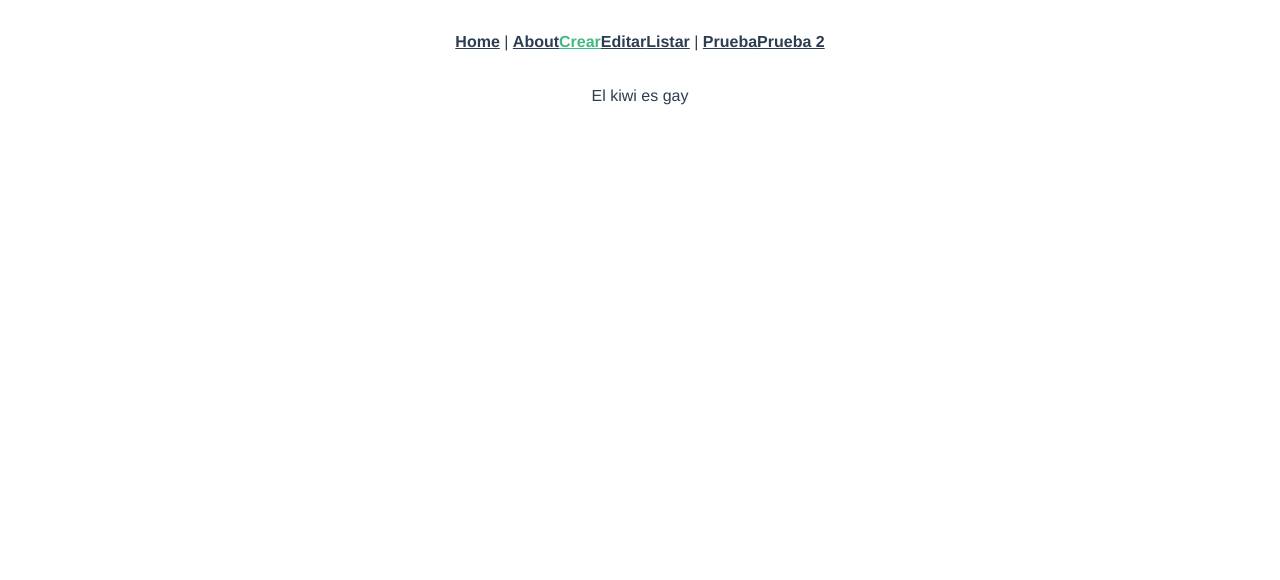
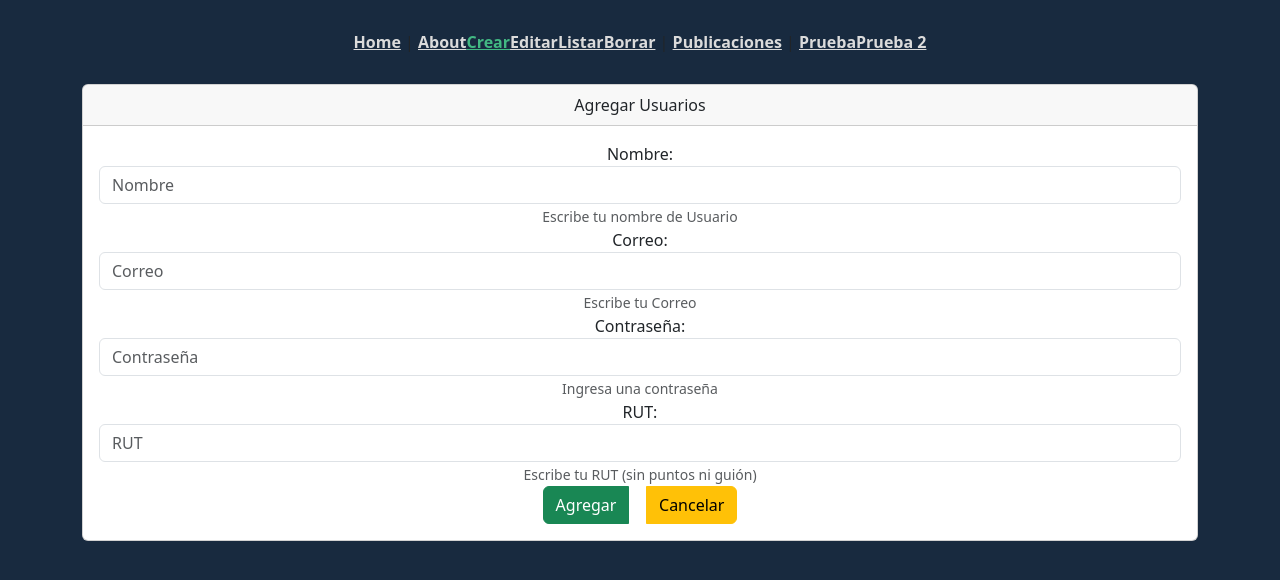
Before and after one commit to abordones/flp-vue, a Vue app: page /crear in a window 1280 px wide. Shown: the top 580 px of the page. Built offline with nearby package versions, Linux system fonts and the light colour scheme.

Commit message:
insert y select funcionales

```diff
--- a/public/index.html
+++ b/public/index.html
@@ -5,8 +5,9 @@
     <meta http-equiv="X-UA-Compatible" content="IE=edge">
     <meta name="viewport" content="width=device-width,initial-scale=1.0">
     <link rel="icon" href="<%= BASE_URL %>favicon.ico">
+    <link href="https://cdn.jsdelivr.net/npm/bootstrap@5.3.0-alpha1/dist/css/bootstrap.min.css" rel="stylesheet" integrity="sha384-GLhlTQ8iRABdZLl6O3oVMWSktQOp6b7In1Zl3/Jr59b6EGGoI1aFkw7cmDA6j6gD" crossorigin="anonymous">
     <title>aloooo</title>
-    <link href="https://cdn.jsdelivr.net/npm/bootstrap@5.2.3/dist/css/bootstrap.min.css" rel="stylesheet" integrity="sha384-rbsA2VBKQhggwzxH7pPCaAqO46MgnOM80zW1RWuH61DGLwZJEdK2Kadq2F9CUG65" crossorigin="anonymous">
+
   </head>
   <body>
     <noscript>
--- a/src/App.vue
+++ b/src/App.vue
@@ -5,7 +5,10 @@
 
     <router-link to="/crear">Crear</router-link>
     <router-link to="/editar">Editar</router-link>
-    <router-link to="/listar">Listar</router-link> |
+    <router-link to="/listar">Listar</router-link>
+    <router-link to="/borrar">Borrar</router-link> |
+
+    <router-link to="/publicaciones">Publicaciones</router-link> |
 
     <router-link to="/dinamico">Prueba</router-link>
     <router-link to="/dinamico2">Prueba 2</router-link>
@@ -17,25 +20,26 @@
 
 <style>
 #app {
-  font-family: Avenir, Helvetica, Arial, sans-serif;
   -webkit-font-smoothing: antialiased;
   -moz-osx-font-smoothing: grayscale;
   text-align: center;
-  color: #2c3e50;
+  background-color: #182a3f;
+  min-height: 100vh;
 }
-
-
 
 nav {
   padding: 30px;
+
 }
 
 nav a {
   font-weight: bold;
-  color: #2c3e50;
+  color: #dbdbdb;
+
 }
 
 nav a.router-link-exact-active {
   color: #42b983;
+
 }
 </style>
--- /dev/null
+++ b/src/components/BorrarU.vue
@@ -0,0 +1,14 @@
+<template>
+    <div>
+        El kiwi es gay
+    </div>
+
+</template>
+
+
+<script>
+export default{
+
+
+}
+</script>
--- a/src/components/CrearU.vue
+++ b/src/components/CrearU.vue
@@ -1,6 +1,50 @@
 <template>
-    <div>
-        El kiwi es gay
+    <div class="container">
+
+        <div class="card">
+            <div class="card-header">
+                Agregar Usuarios
+            </div>
+            <div class="card-body">
+
+                <form v-on:submit.prevent="agregarRegistro">
+
+                    <div class="form-group">
+                        <label for="nombre">Nombre:</label>
+                        <input type="text"
+                            class="form-control" required name="nombre" v-model="usuario.name" id="nombre" aria-describedby="helpId" placeholder="Nombre">
+                        <small id="helpId" class="form-text text-muted">Escribe tu nombre de Usuario</small>
+                    </div>
+                    <div class="form-group">
+                        <label for="">Correo:</label>
+                        <input type="text"
+                            class="form-control" required name="correo" id="correo" v-model="usuario.email" aria-describedby="helpId" placeholder="Correo">
+                        <small id="helpId" class="form-text text-muted">Escribe tu Correo</small>
+                    </div>
+                    <div class="form-group">
+                        <label for="">Contraseña:</label>
+                        <input type="password"
+                            class="form-control" required name="contraseña" id="contraseña" v-model="usuario.password" aria-describedby="helpId" placeholder="Contraseña">
+                        <small id="helpId" class="form-text text-muted">Ingresa una contraseña</small>
+                    </div>
+                    <div class="form-group">
+                        <label for="">RUT:</label>
+                        <input type="number"
+                            min="100000000" max="99999999" required class="form-control" name="rut" id="rut" v-model="usuario.rut" aria-describedby="helpId" placeholder="RUT">
+                        <small id="helpId" class="form-text text-muted">Escribe tu RUT (sin puntos ni guión)</small>
+                    </div>
+
+                    <div class="btn-group" role="group" aria-label="">
+                        <button type="submit" class="btn btn-success">Agregar</button>
+                        <span style="color: white">||</span>
+                        <router-link :to="{name:'Listar'}" class="btn btn-warning">Cancelar</router-link>
+                    </div>
+                </form>
+
+            </div>
+
+        </div>
+
     </div>
 
 </template>
@@ -8,7 +52,37 @@
 
 <script>
 export default{
+    data(){
+        return{
+            usuario:{}
+        }
+    },
+    methods:{
+        agregarRegistro(){
+            console.log(this.usuario);
+        var datosEnviar={name:this.usuario.name, email:this.usuario.email, password:this.usuario.password, rut:this.usuario.rut}
 
+        fetch('http://localhost/vuedata/connection.php?insertar_u=1',{
+            method:"POST",
+            body:JSON.stringify(datosEnviar)
+        })
+
+            .then(respuesta=>respuesta.json())
+            .then((datosRespuestas=>{
+                console.log(datosRespuestas);
+                window.location.href='listar'
+
+            }))
+
+        }
+
+    }
 
 }
 </script>
+
+<style scoped>
+
+
+
+</style>
--- /dev/null
+++ b/src/components/ListarP.vue
@@ -0,0 +1,81 @@
+<template>
+    <div>
+        El kiwi es gay
+
+        <div class="container">
+            <div class="card">
+                <div class="card-header">
+                    Publicaciones
+                </div>
+                <div class="card-body">
+
+                    <table class="table">
+                        <thread>
+                            <tr>
+                                <th>ID</th>
+                                <th>nombre</th>
+                                <td>Correo</td>
+                                <th>Acciones</th>
+                            </tr>
+                        </thread>
+                        <tbody>
+
+                            <tr v-for="publicacion in posts" v-bind:key="publicacion.id_p">
+                                <td> {{ publicacion.id_p }} </td>
+                                <td> {{ publicacion.post }} </td>
+                                <td>  {{ publicacion.date_p }}</td>
+                                <td>
+
+                <a name="" class="btn btn-primary" href="a" role="button">Editar</a>
+                <a name="" class="btn btn-primary" href="a" role="button">Borrar</a>
+
+                                </td>
+                            </tr>
+                        </tbody>
+                    </table>
+                </div>
+
+            </div>
+
+        </div>
+
+        <div v-for="publicacion in posts" v-bind:key="publicacion.id">
+            <div> {{ publicacion.id }} </div>
+            <div> {{ publicacion.post }}</div>
+            <div> {{ publicacion.active }}</div>
+
+         </div>
+        ----
+
+
+    </div>
+</template>
+
+<script>
+export default{
+
+    data() {
+        return{
+            posts:[]
+        }
+    },
+
+    created: function () {
+        this.consultarPosts();
+    },
+    methods: {
+        consultarPosts() {
+            fetch("http://localhost/vuedata/crudusereditar.php")
+                .then((respuesta) => respuesta.json())
+                .then((datosRespuesta) => {
+                console.log(datosRespuesta);
+                this.posts = [];
+                if (typeof datosRespuesta[0].success === "undefined") {
+                    this.posts = datosRespuesta;
+                }
+            })
+        .catch(console.log);
+        },
+    }
+}
+</script>
--- a/src/components/ListarU.vue
+++ b/src/components/ListarU.vue
@@ -1,14 +1,95 @@
 <template>
     <div>
         El kiwi es gay
+
+        <div>
+            <div class="container">
+                <div class="card">
+                    <div class="card-header">
+                        Usuarios activos
+                    </div>
+                    <div class="card-body">
+                        <table class="table">
+                            <tbody>
+                                <tr>
+                                    <th>ID</th>
+                                    <th>nombre</th>
+                                    <th>Correo</th>
+                                    <th>Acciones</th>
+                                </tr>
+                            </tbody>
+                            <tbody>
+                                <tr v-for="user in users" v-bind:key="user.id">
+                                    <td> {{ user.id }} </td>
+                                    <td> {{ user.name }} </td>
+                                    <td>  {{ user.email }}</td>
+                                    <td>
+
+                    <a name="" class="btn btn-primary" href="a" role="button">Editar</a>
+                    <a name="" class="btn btn-primary" href="a" role="button">Borrar</a>
+
+                                    </td>
+                                </tr>
+                            </tbody>
+                        </table>
+
+                    </div>
+
+                </div>
+            </div>
+
+            <div>
+                -----
+            </div>
+
+            <div>
+                -----
+            </div>
+
+            <div id="u_cuerpo">
+                <FONT SIZE=5>
+                <b>Aqui puedes ver los Usuarios registrado</b>
+                </font>
+            </div>
+
+        </div>
+
     </div>
-
 </template>
-
 
 <script>
 export default{
 
+    data() {
+        return{
+            users:[]
+        }
+    },
 
+    created: function () {
+        this.consultarUsuarios();
+    },
+    methods: {
+        consultarUsuarios() {
+            fetch("http://localhost/vuedata/selecttodo.php")
+                .then((respuesta) => respuesta.json())
+                .then((datosRespuesta) => {
+                console.log(datosRespuesta);
+                this.users = [];
+                if (typeof datosRespuesta[0].success === "undefined") {
+                    this.users = datosRespuesta;
+                }
+            })
+        .catch(console.log);
+        },
+    }
 }
 </script>
+
+<style>
+
+#u_cuerpo {
+    color:whitesmoke;
+}
+
+</style>
--- /dev/null
+++ b/src/components/NavBar.vue
@@ -0,0 +1,15 @@
+<script>
+    export default {
+
+
+    }
+</script>
+
+<template>
+
+</template>
+
+<style>
+@import url('https://fonts.googleapis.com/css2?family=Stoke:wght@300;400&display=swap');
+
+</style>
--- a/src/router/index.js
+++ b/src/router/index.js
@@ -4,6 +4,11 @@ import HomeView from '../views/HomeView.vue'
 import CrearU from '../components/CrearU.vue'
 import EditarU from '../components/EditarU.vue'
 import ListarU from '../components/ListarU.vue'
+import BorrarU from '../components/BorrarU.vue'
+
+import ListarP from '../components/ListarP.vue'
+
+
 import ComponenteDinamico from '../components/ComponenteDinamico.vue'
 import ComponenteDinamico2 from '../components/ComponenteDinamico2.vue'
 
@@ -30,6 +35,18 @@ const routes = [
     path: '/listar',
     name: 'Listar',
     component: ListarU
+  },
+
+  {
+    path: '/borrar',
+    name: 'Borrar',
+    component: BorrarU
+  },
+
+  {
+    path: '/publicaciones',
+    name: 'ListarP',
+    component: ListarP
   },
 
   {
```
